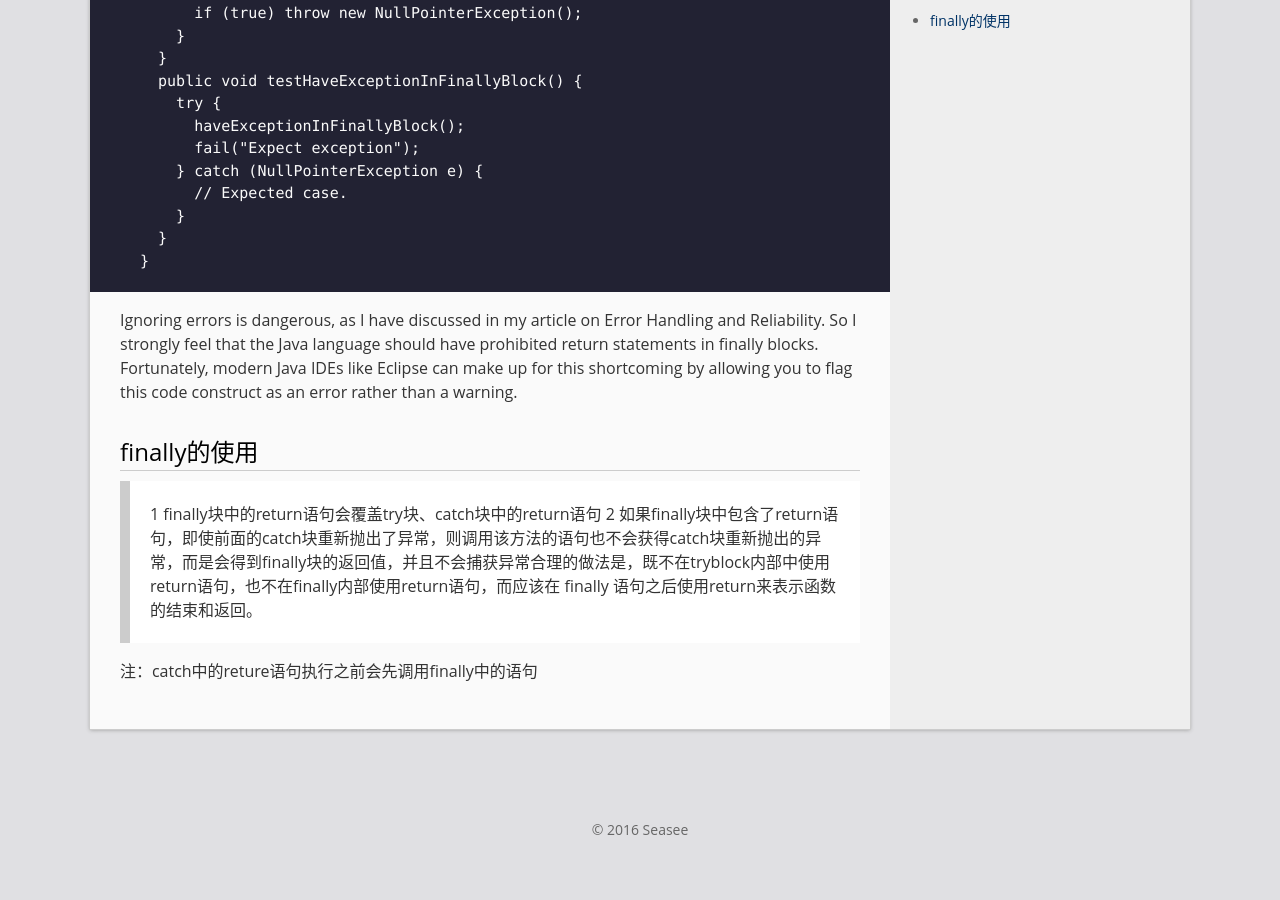
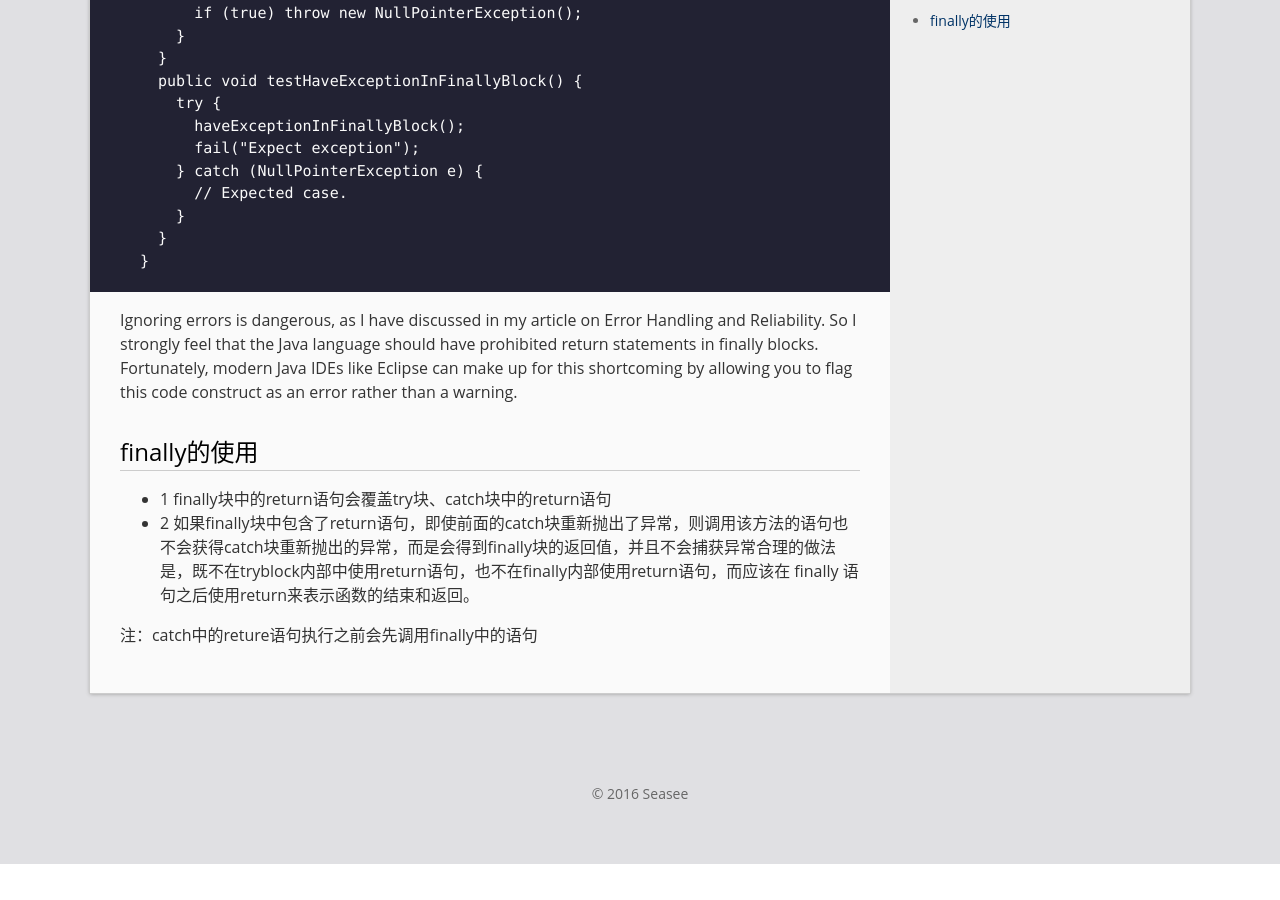
Before and after one commit to E-Present/e-present.github.io, a Jekyll site: the page built from _posts/2014-03-12-exception-finally.md, in a window 1280 px wide and 900 px high, scrolled down 2575 px. Built offline with Jekyll 4.4.1, drawn with Linux system fonts in a browser that asks for light colours; after the commit the page ends 3439 px from its top, so only the background shows below that.

```diff
--- a/_posts/2014-03-12-exception-finally.md
+++ b/_posts/2014-03-12-exception-finally.md
@@ -95,7 +95,7 @@ public class ExceptionInFinallyBlockExample
 Ignoring errors is dangerous, as I have discussed in my article on Error Handling and Reliability. So I strongly feel that the Java language should have prohibited return statements in finally blocks. Fortunately, modern Java IDEs like Eclipse can make up for this shortcoming by allowing you to flag this code construct as an error rather than a warning.
 
 # finally的使用
-  > 1 finally块中的return语句会覆盖try块、catch块中的return语句
-  > 2 如果finally块中包含了return语句，即使前面的catch块重新抛出了异常，则调用该方法的语句也不会获得catch块重新抛出的异常，而是会得到finally块的返回值，并且不会捕获异常合理的做法是，既不在tryblock内部中使用return语句，也不在finally内部使用return语句，而应该在 finally 语句之后使用return来表示函数的结束和返回。
+  * 1 finally块中的return语句会覆盖try块、catch块中的return语句
+  * 2 如果finally块中包含了return语句，即使前面的catch块重新抛出了异常，则调用该方法的语句也不会获得catch块重新抛出的异常，而是会得到finally块的返回值，并且不会捕获异常合理的做法是，既不在tryblock内部中使用return语句，也不在finally内部使用return语句，而应该在 finally 语句之后使用return来表示函数的结束和返回。
 
 注：catch中的reture语句执行之前会先调用finally中的语句
```
